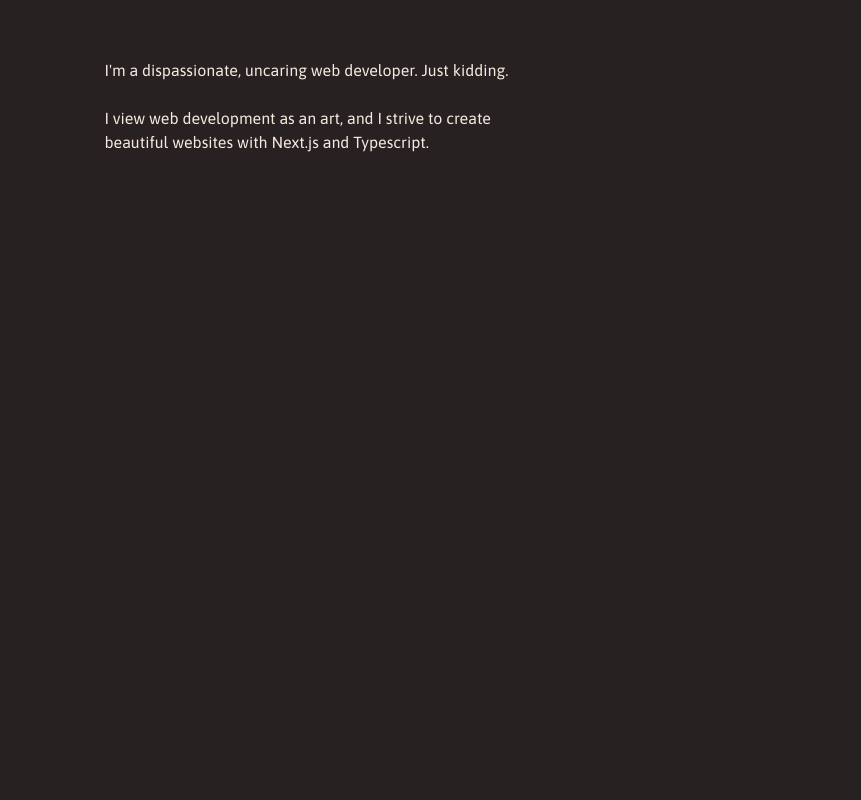
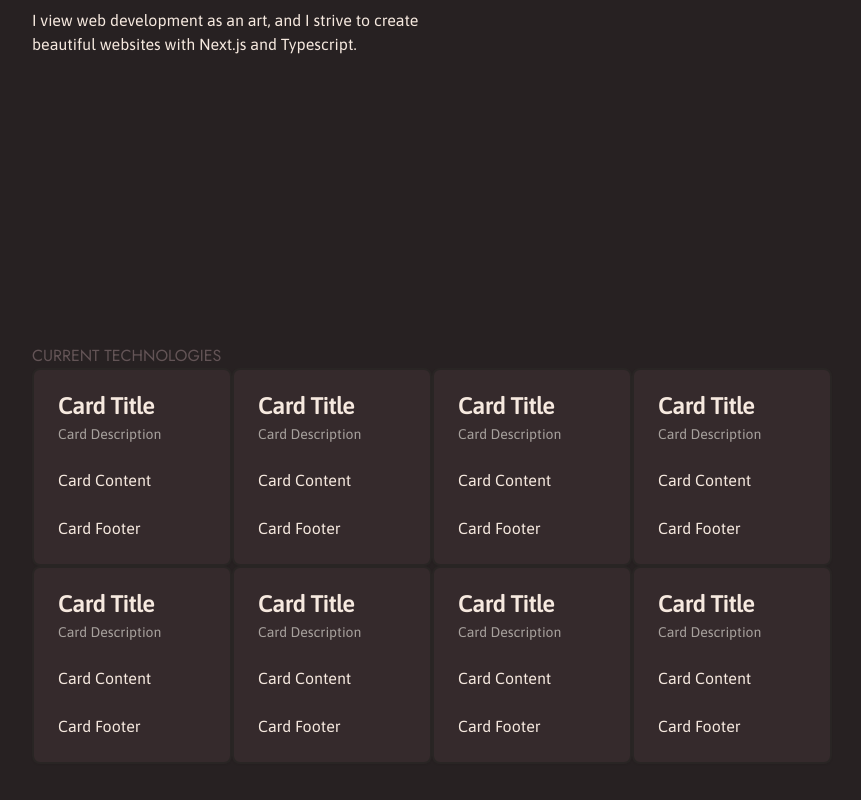
Before and after one commit to gabe-serna/portfolio-basic, a Next.js app: page / in a window 1280 px wide. Shown: the part 468-1268 px from the top of the page, without its empty margins (208-1069 px from the left). Before the commit the page ends 800 px from the top, so only its background shows below. Built offline with nearby package versions, Linux system fonts and the light colour scheme.

Commit message:
Add Basic Card Layout

```diff
--- a/app/page.tsx
+++ b/app/page.tsx
@@ -1,3 +1,4 @@
+import TechCard from "@/components/TechCard";
 import { BriefcaseBusiness, CodeXml, MapPin } from "lucide-react";
 import Image from "next/image";
 
@@ -43,6 +44,21 @@ export default function Home() {
             websites with Next.js and Typescript.
           </p>
         </section>
+        <section id="technologies" className="mt-72">
+          <h1 className="uppercase text-secondary-foreground">
+            Current Technologies
+          </h1>
+          <div className="grid w-[800px] grid-cols-4">
+            <TechCard />
+            <TechCard />
+            <TechCard />
+            <TechCard />
+            <TechCard />
+            <TechCard />
+            <TechCard />
+            <TechCard />
+          </div>
+        </section>
       </main>
     </div>
   );
--- /dev/null
+++ b/components/TechCard.tsx
@@ -0,0 +1,25 @@
+import {
+  Card,
+  CardContent,
+  CardDescription,
+  CardFooter,
+  CardHeader,
+  CardTitle,
+} from "@/components/ui/card";
+
+export default function TechCard() {
+  return (
+    <Card>
+      <CardHeader>
+        <CardTitle>Card Title</CardTitle>
+        <CardDescription>Card Description</CardDescription>
+      </CardHeader>
+      <CardContent>
+        <p>Card Content</p>
+      </CardContent>
+      <CardFooter>
+        <p>Card Footer</p>
+      </CardFooter>
+    </Card>
+  );
+}
--- /dev/null
+++ b/components/ui/card.tsx
@@ -0,0 +1,86 @@
+import * as React from "react";
+
+import { cn } from "@/lib/utils";
+
+const Card = React.forwardRef<
+  HTMLDivElement,
+  React.HTMLAttributes<HTMLDivElement>
+>(({ className, ...props }, ref) => (
+  <div
+    ref={ref}
+    className={cn(
+      "rounded-lg border-2 bg-[#352a2c] text-card-foreground shadow-sm hover:border-red-400 hover:bg-[#493d3f]",
+      className,
+    )}
+    {...props}
+  />
+));
+Card.displayName = "Card";
+
+const CardHeader = React.forwardRef<
+  HTMLDivElement,
+  React.HTMLAttributes<HTMLDivElement>
+>(({ className, ...props }, ref) => (
+  <div
+    ref={ref}
+    className={cn("flex flex-col space-y-1.5 p-6", className)}
+    {...props}
+  />
+));
+CardHeader.displayName = "CardHeader";
+
+const CardTitle = React.forwardRef<
+  HTMLDivElement,
+  React.HTMLAttributes<HTMLDivElement>
+>(({ className, ...props }, ref) => (
+  <div
+    ref={ref}
+    className={cn(
+      "text-2xl font-semibold leading-none tracking-tight",
+      className,
+    )}
+    {...props}
+  />
+));
+CardTitle.displayName = "CardTitle";
+
+const CardDescription = React.forwardRef<
+  HTMLDivElement,
+  React.HTMLAttributes<HTMLDivElement>
+>(({ className, ...props }, ref) => (
+  <div
+    ref={ref}
+    className={cn("text-sm text-muted-foreground", className)}
+    {...props}
+  />
+));
+CardDescription.displayName = "CardDescription";
+
+const CardContent = React.forwardRef<
+  HTMLDivElement,
+  React.HTMLAttributes<HTMLDivElement>
+>(({ className, ...props }, ref) => (
+  <div ref={ref} className={cn("p-6 pt-0", className)} {...props} />
+));
+CardContent.displayName = "CardContent";
+
+const CardFooter = React.forwardRef<
+  HTMLDivElement,
+  React.HTMLAttributes<HTMLDivElement>
+>(({ className, ...props }, ref) => (
+  <div
+    ref={ref}
+    className={cn("flex items-center p-6 pt-0", className)}
+    {...props}
+  />
+));
+CardFooter.displayName = "CardFooter";
+
+export {
+  Card,
+  CardHeader,
+  CardFooter,
+  CardTitle,
+  CardDescription,
+  CardContent,
+};
```
